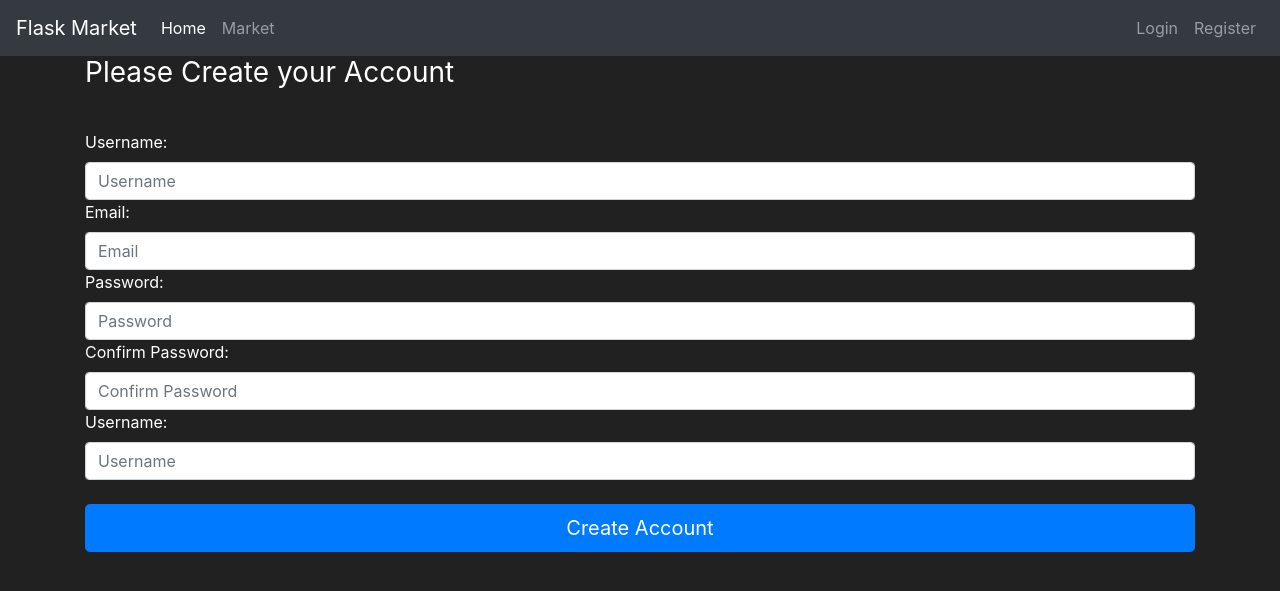
After one commit to luizGTogni/flask-market, a Flask app: page /register in a window 1280 px wide. The commit adds this page. Shown: the top 591 px of the page. Run offline with Flask 3, Linux system fonts and the light colour scheme.

Commit message:
feat: add register form page

```diff
--- /dev/null
+++ b/market/forms.py
@@ -0,0 +1,9 @@
+from flask_wtf import FlaskForm
+from wtforms import StringField, PasswordField, SubmitField
+
+class RegisterForm(FlaskForm):
+  username = StringField(label='Username:')
+  email_address = StringField(label='Email:')
+  password1 = PasswordField(label='Password:')
+  password2 = PasswordField(label='Confirm Password:')
+  submit = SubmitField(label='Create Account')
--- a/market/routes.py
+++ b/market/routes.py
@@ -1,5 +1,6 @@
 from market import app
 from market.models import Item
+from market.forms import RegisterForm
 from flask import render_template
 
 @app.route('/')
@@ -12,3 +13,9 @@ def market_page():
   items = Item.query.all()
 
   return render_template('market.html', items=items)
+
+@app.route('/register')
+def register_page():
+  form = RegisterForm()
+
+  return render_template('register.html', form=form)
--- a/market/templates/base.html
+++ b/market/templates/base.html
@@ -45,7 +45,9 @@
             <a class="nav-link" href="#">Login</a>
           </li>
           <li class="nav-item">
-            <a class="nav-link" href="#">Register</a>
+            <a class="nav-link" href="{{ url_for('register_page') }}"
+              >Register</a
+            >
           </li>
         </ul>
       </div>
--- /dev/null
+++ b/market/templates/register.html
@@ -0,0 +1,19 @@
+{% extends 'base.html' %} {% block title %} Register Page {% endblock %} {%
+block content %}
+<div class="container">
+  <form class="form-register" method="POST" style="color: #fff">
+    <h1 class="h3 mb-3 font-weight-normal">Please Create your Account</h1>
+    <br />
+    {{ form.username.label() }} {{ form.username(class='form-control',
+    placeholder='Username') }} {{ form.email_address.label() }} {{
+    form.email_address(class='form-control', placeholder='Email') }} {{
+    form.password1.label() }} {{ form.password1(class='form-control',
+    placeholder='Password') }} {{ form.password2.label() }} {{
+    form.password2(class='form-control', placeholder='Confirm Password') }} {{
+    form.username.label() }} {{ form.username(class='form-control',
+    placeholder='Username') }}
+    <br />
+    {{ form.submit(class="btn btn-lg btn-block btn-primary") }}
+  </form>
+</div>
+{% endblock %}
```
